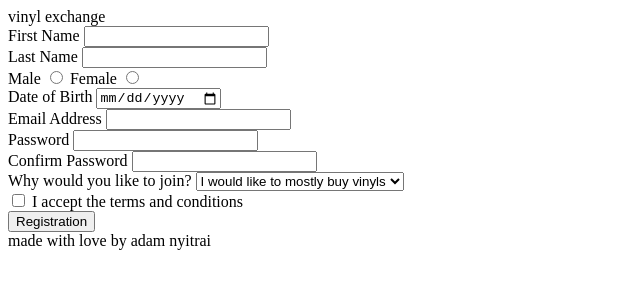
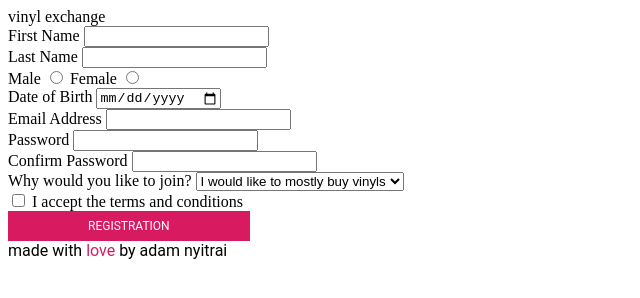
Before and after one commit to nyitrai87/vinyl-exchange, a plain HTML site: page src/registration.html in a window 1280 px wide. Shown: the whole page, without its empty margins (0-640 px from the left). Drawn offline with Linux system fonts and the light colour scheme.

Commit message:
Registration.css added and work started on design

```diff
--- /dev/null
+++ b/src/registration.css
@@ -0,0 +1,20 @@
+footer
+{
+    font-family:'Roboto',sans-serif;
+}
+
+.magenta
+{
+    color:#D81B60;
+}
+
+#reg
+{
+    background-color: #D81B60;
+    font-family:'Roboto',sans-serif;
+    border: none;
+    color: white;
+    text-transform: uppercase;
+    padding: 8px 80px;
+    font-size: 12px;
+}
--- a/src/registration.html
+++ b/src/registration.html
@@ -2,6 +2,7 @@
 
 <html>
     <head>
+        <link rel="stylesheet" href="registration.css">
     </head>
     <body>
         <header>
@@ -63,13 +64,13 @@
                         I accept the terms and conditions
                     </label>
                 </div>
-                <button type="submit">
+                <button type="submit" id="reg">
                     Registration
                 </button>
             </form>
         </main>
         <footer>
-            made with love by adam nyitrai
+            made with <span class ="magenta">love</span> by adam nyitrai
         </footer>
     </body>
 </html>
```
